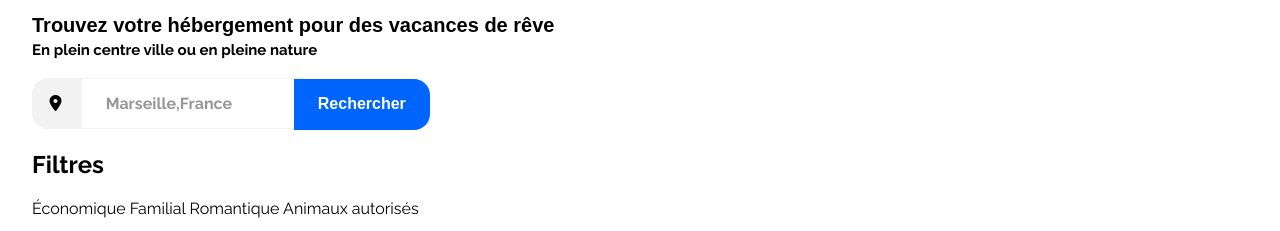
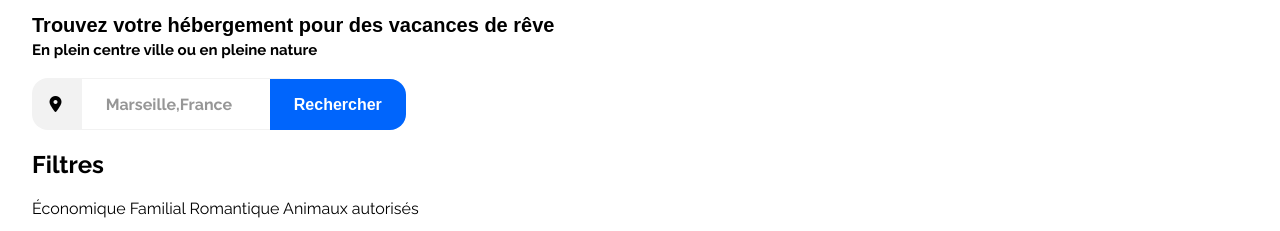
Before and after one commit to Wormav/Reservia, a website: page Index.html in a window 1280 px wide. Shown: the part 92-323 px from the top of the page. Drawn offline with Linux system fonts and the light colour scheme.

Commit message:
debug searchBar

```diff
--- a/sass/layout/_body.scss
+++ b/sass/layout/_body.scss
@@ -28,7 +28,7 @@
 
  .searchBarWrapicon{
      background-color: $grey;
-     padding: 1rem 1rem;
+     padding: 1.01rem 1rem;
      border-radius: 1rem 0 0 1rem;
      text-align: center;
  }
@@ -40,18 +40,17 @@
  .searchSubmit {
      border-right: none;
      border-left: none;
-     border-top: $grey 1px solid;
-     border-bottom: $grey 1px solid;
-     padding: 0.94rem 1.5rem;
+     border-top:$grey 1px solid;
+     border-bottom:$grey 1px solid;
+     padding: 0.949rem 1.5rem;
      box-sizing: border-box;
-     width: 14rem;
+     width: 13rem;
      font-size: 1rem;
      font-weight: bold;
      font-family: "Raleway", "Sans serif";
  }
- input:focus {
-     outline:  none;
-}
+
+
 
  .searchSubmit::placeholder{
      font-family: "Raleway", "Sans serif";
@@ -61,10 +60,10 @@
  }
 
  .searchButton {
-     background-color: #0065FC;
+     background-color: $blue;
      width: auto;
-     height: 3.2rem;
-     margin-left: -1rem;
+     height: 3.234rem;
+     margin-left: -1.5rem;
      color: white;
      font-weight: bold;
      border: none;
@@ -75,5 +74,9 @@
      cursor: pointer;
  }
 
+ input:focus {
+     outline:  none;
+}
+
 
  //!!! Faire alignement barre de recherche trouver problème !!!//
```
Also changed, not shown: style.css, 1 other file.
